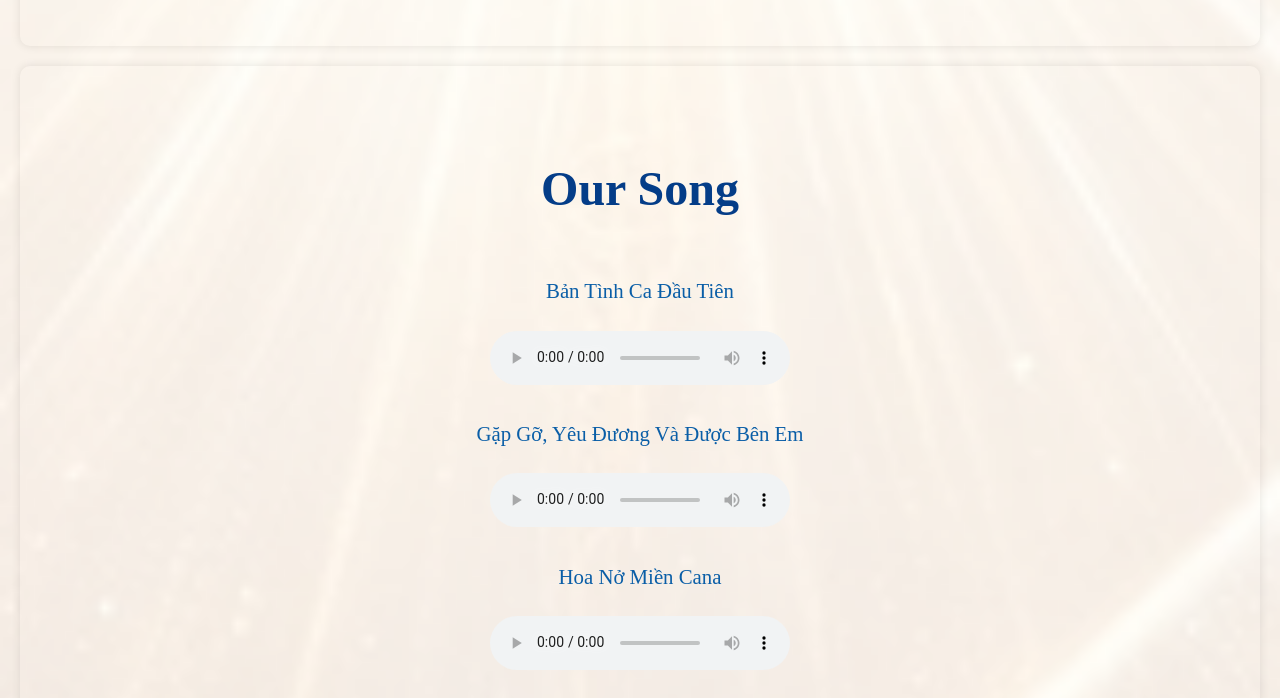
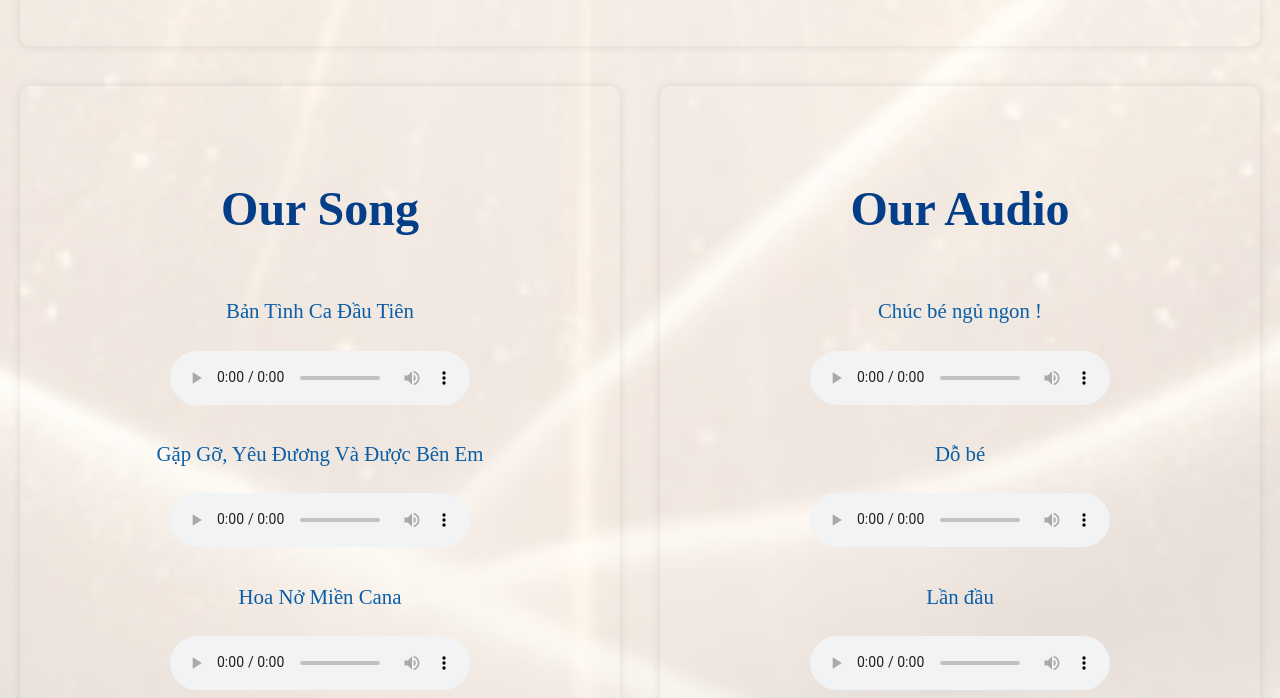
Before and after one commit to tritam1501/tritam1501.github.io, a plain HTML site: page index.html in a window 1280 px wide. Shown: the part 6120-6818 px from the top of the page. Drawn offline with Linux system fonts and the light colour scheme.

Commit message:
Update style.css

```diff
--- a/style.css
+++ b/style.css
@@ -167,6 +167,9 @@ section h2 {
     max-width: 1200px;
     justify-content: center;
 } */
+#audio-player {
+    flex: 1
+}
 .imgs{
     width: 300px; /* Increased size */
     height: auto;
@@ -234,3 +237,6 @@ footer {
     right: 0px;
     /* z-index: 0; */
 }
+.parent-div {
+    display: flex; /* Enables flexbox layout */
+}
```
